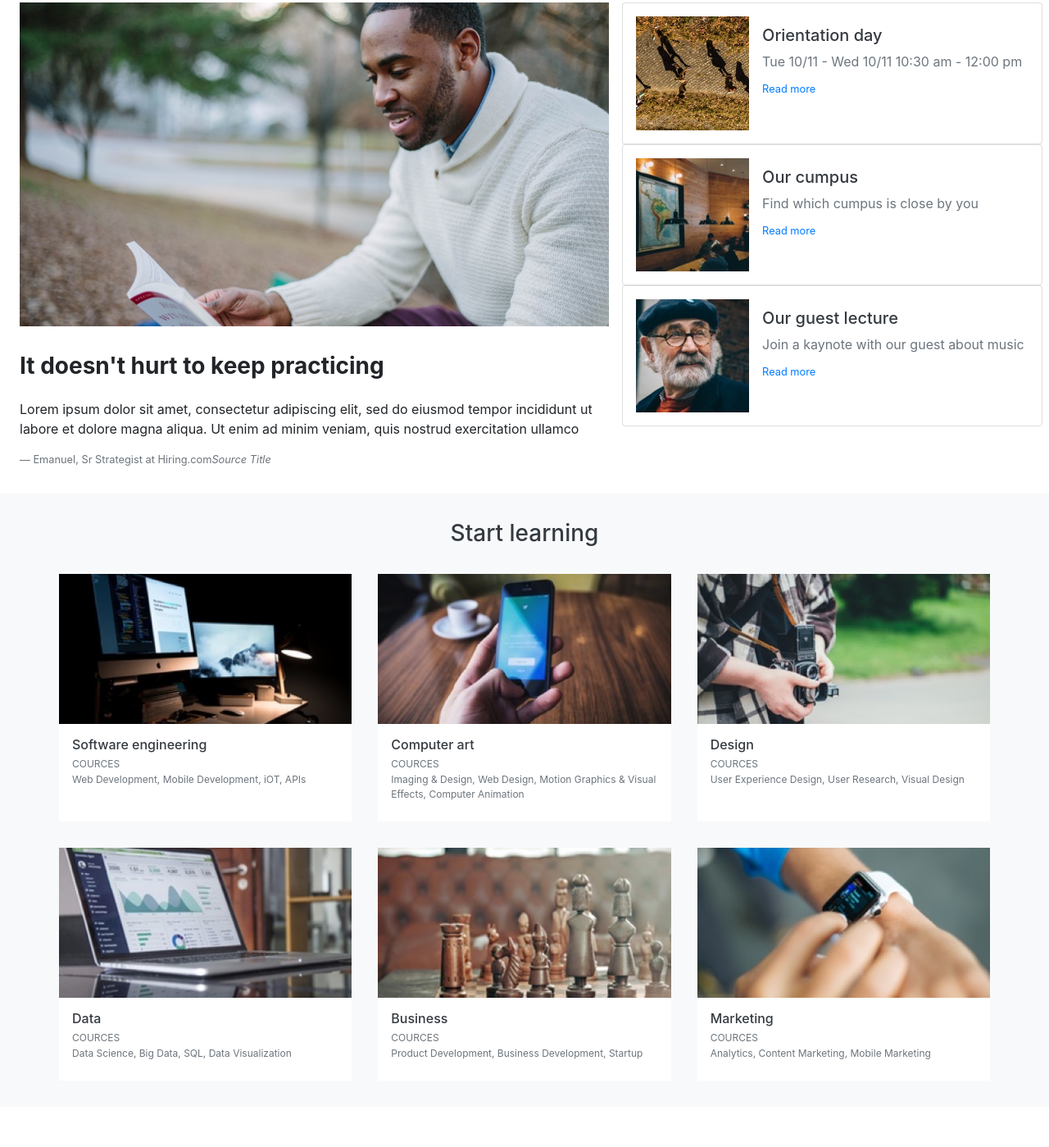
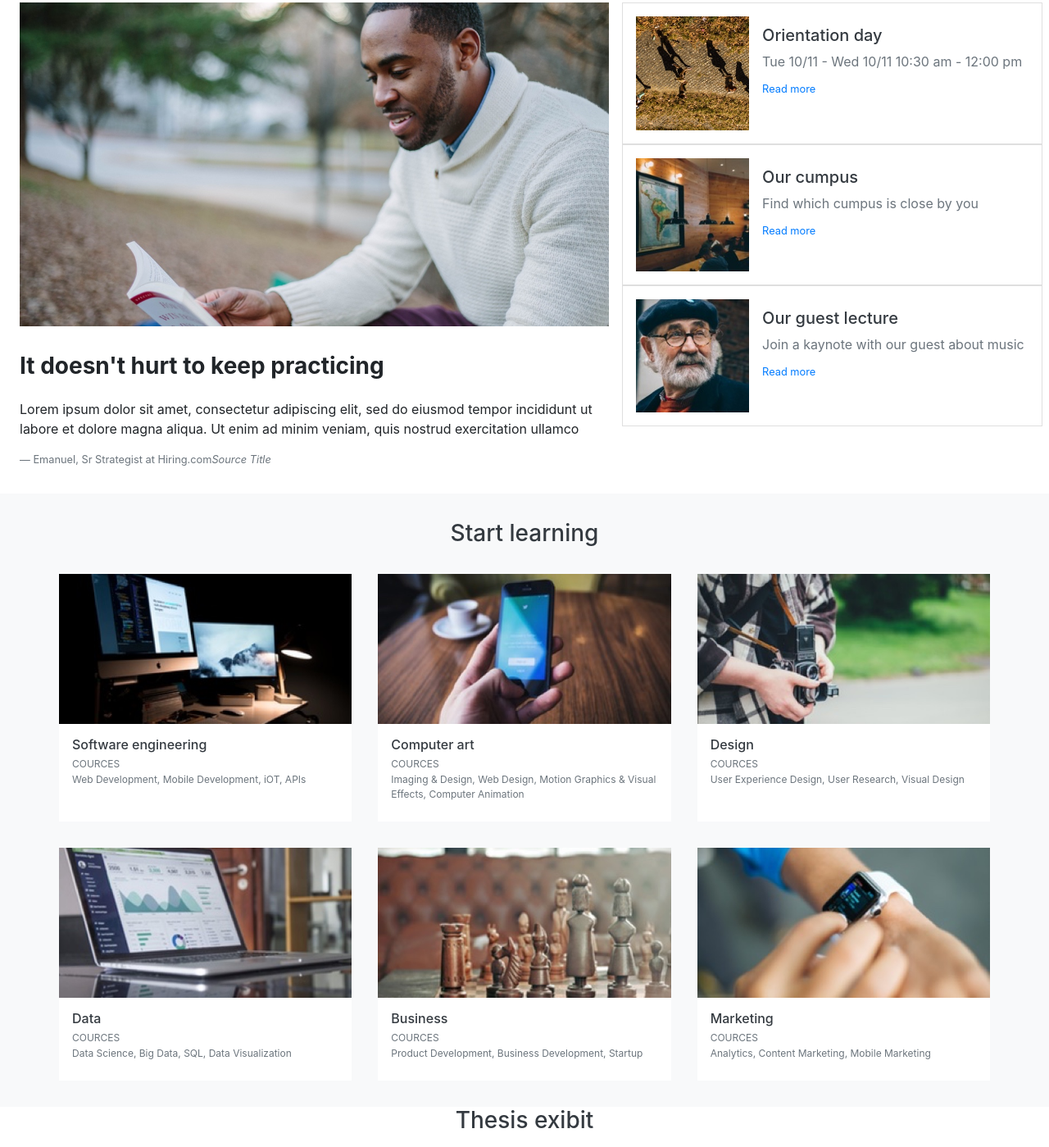
Before and after one commit to uly-ana/capstone, a plain HTML site: page index.html in a window 1280 px wide. Shown: the part 688-2087 px from the top of the page at 82% size. Before the commit the page ends 2038 px from the top, so only its background shows below. Drawn offline with nearby package versions, Linux system fonts and the light colour scheme.

Commit message:
created 4th container and added header

```diff
--- a/css/style.css
+++ b/css/style.css
@@ -1,16 +1,15 @@
+.container {
+   padding-left: 0px;
+   padding-right: 0px;
+}
+
+.container no-gutters {
+    margin-right: 0;
+    margin-left: 0;
+}
 .row no-gutters{
     margin-left: 0px;
     margin-right: 0px;
-}
-
-.container {
-   padding-left: 0px;
-   padding-right: 0px;
-
-}
-.container no-gutters {
-    margin-right: 0;
-    margin-left: 0;
 }
 
 #nav {
@@ -47,6 +46,9 @@
     padding-right: 24px;
 }
 
+.card {
+    border-radius: 0;
+}
 .card-img {
     padding: 16px 16px;
 }
@@ -55,7 +57,7 @@
 padding: 16px 16px 16px 0px;
 }
 
-.aligner{
+.aligner {
 padding: 8% 0;
 }
 
@@ -63,7 +65,7 @@ padding: 8% 0;
    padding: 32px 56px 16px 56px;
 }
 
-.card-vertical{
+.card-vertical {
     margin: 16px 16px;
     border: none;
     background-color: white;
--- a/index.html
+++ b/index.html
@@ -48,7 +48,6 @@
                     </div>
                 </div>
             </div>
-
             <div id="images">
                 <div class="container no-gutters mw-100">
                     <div class="row no-gutters">
@@ -129,7 +128,6 @@
                         <p class="card-text text-secondary">Web Development, Mobile Development, iOT, APIs</p>
                     </div>
                 </div>
-
             </div>
             <div class="col-sm-4 d-flex">
                 <div class="card-vertical">
@@ -140,7 +138,6 @@
                         <p class="card-text text-secondary">Imaging & Design, Web Design, Motion Graphics & Visual Effects, Computer Animation</p>
                     </div>
                 </div>
-
             </div>
             <div class="col-sm-4 d-flex">
                 <div class="card-vertical">
@@ -151,9 +148,7 @@
                         <p class="card-text text-secondary">User Experience Design, User Research, Visual Design</p>
                     </div>
                 </div>
-
             </div>
-
         </div>
         <div class="row no-gutters">
             <div class="col-sm-4 d-flex">
@@ -165,7 +160,6 @@
                         <p class="card-text text-secondary">Data Science, Big Data, SQL, Data Visualization</p>
                     </div>
                 </div>
-
             </div>
             <div class="col-sm-4 d-flex">
                 <div class="card-vertical">
@@ -176,7 +170,6 @@
                         <p class="card-text text-secondary">Product Development, Business Development, Startup</p>
                     </div>
                 </div>
-
             </div>
             <div class="col-sm-4 d-flex">
                 <div class="card-vertical">
@@ -187,9 +180,16 @@
                         <p class="card-text text-secondary">Analytics, Content Marketing, Mobile Marketing</p>
                     </div>
                 </div>
-
             </div>
         </div>
+    </div>
+    <div class="container no-gutters bg-white mw-100">
+        <div class="row no-gutters">
+            <div class="col-md-12">
+                <h3 class="text-dark text-center mb-0" style="padding-bottom: 16px;">Thesis exibit</h3>
+            </div>
+        </div>
+
     </div>
 
 
```
Lines whose indentation alone changed are shown as unchanged.
